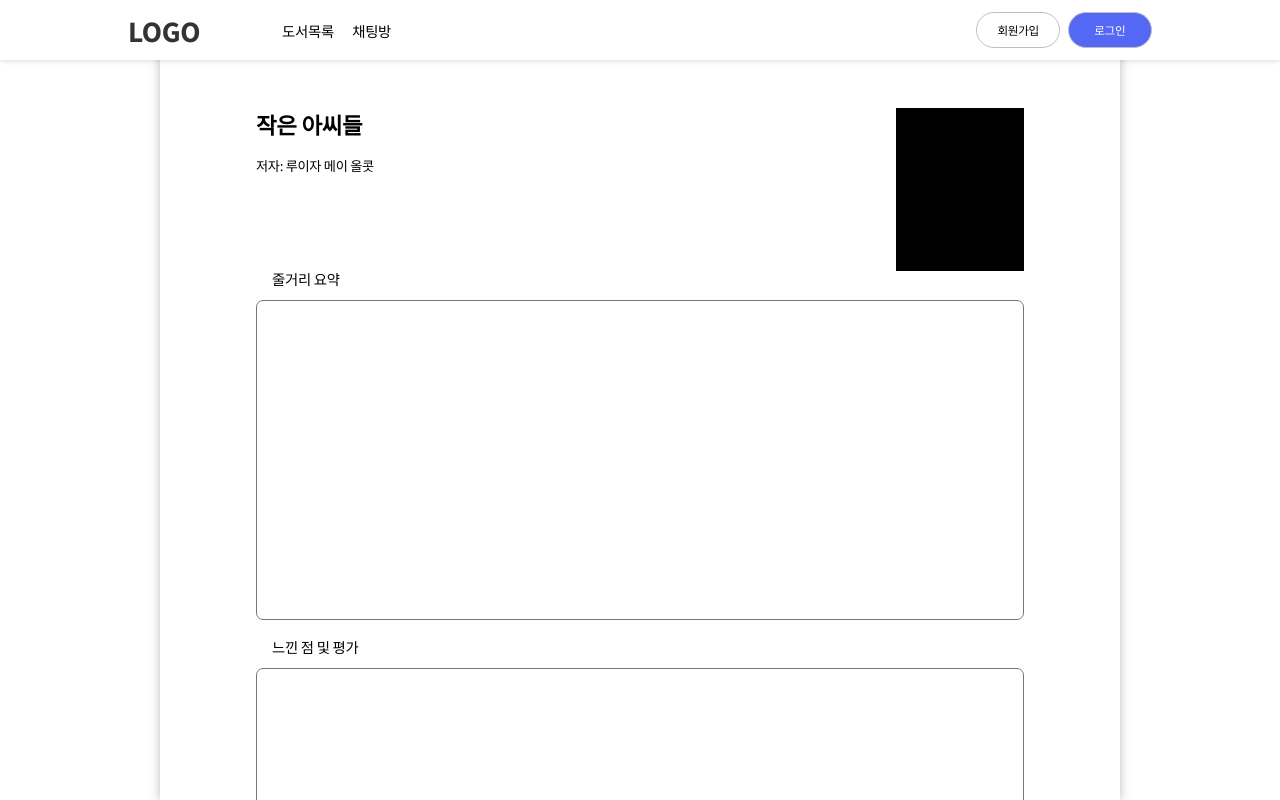
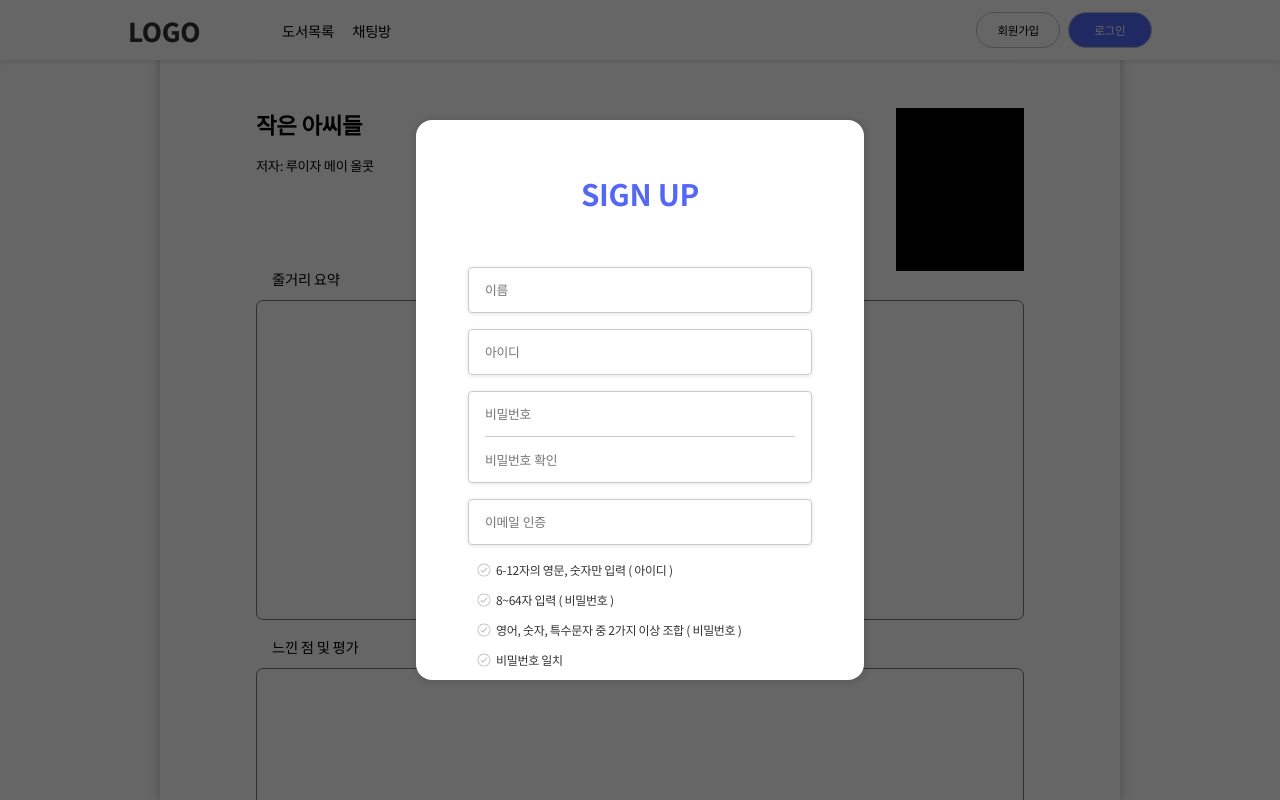
Before and after one commit to cumedang/2024capstone, a React (Create React App) app in the folder src/main/java/frontend/: page /search/1/BookReports in a window 1280 px wide. Both pictures are taken after a click on the button "회원가입". Built offline with nearby package versions, Linux system fonts and the light colour scheme; data requests are answered from the project's data file.

Commit message:
Add signup

```diff
--- a/src/main/java/frontend/src/components/Login.jsx
+++ b/src/main/java/frontend/src/components/Login.jsx
@@ -7,7 +7,7 @@ import styles from "../styles/components/Login.module.css";
 import kakaoImg from "../img/kakao.png";
 import naverImg from "../img/naver.png";
 
-const Login = ({ onClose }) => {
+const Login = ({ onClose, onSignUp }) => {
   const [saveInfo, setSaveInfo] = useState(false);
 
   const toggleSaveInfo = () => {
@@ -41,7 +41,7 @@ const Login = ({ onClose }) => {
           </div>
           <button className={styles.loginBtn}>로그인</button>
           <div className={styles.util}>
-            <span>회원가입</span>
+            <span onClick={onSignUp}>회원가입</span>
             <div className={styles.find}>
               <span>아이디 찾기</span>
               <div>|</div>
--- a/src/main/java/frontend/src/components/SignUp.jsx
+++ b/src/main/java/frontend/src/components/SignUp.jsx
@@ -1,8 +1,150 @@
-import React from "react";
+import React, { useEffect, useState } from "react";
+import {
+  IoIosCheckmarkCircle,
+  IoIosCheckmarkCircleOutline,
+} from "react-icons/io";
 import styles from "../styles/components/SignUp.module.css";
 
-const SignUp = () => {
-  return <div>SignUp</div>;
+const SignUp = ({ onClose }) => {
+  const [id, setId] = useState("");
+  const [password, setPassword] = useState("");
+  const [confirmPassword, setConfirmPassword] = useState("");
+
+  const [idValid, setIdValid] = useState({
+    lengthValid: false,
+    conditionValid: false,
+  });
+  const [passwordLength, setPasswordLength] = useState(0);
+  const [passwordCriteria, setPasswordCriteria] = useState({
+    hasNumbers: false,
+    hasSymbols: false,
+  });
+  const [passwordMatch, setPasswordMatch] = useState(false);
+
+  const [allValid, setAllValid] = useState(false);
+
+  const handleIdChange = (e) => {
+    const { value } = e.target;
+    setId(value);
+    setIdValid({
+      lengthValid: value.length >= 6 && value.length <= 12,
+      conditionValid: /^[A-Za-z0-9]+$/.test(value),
+    });
+  };
+
+  const handlePasswordChange = (e) => {
+    const { value } = e.target;
+    setPassword(value);
+    setPasswordLength(value.length >= 8 && value.length <= 64);
+    setPasswordCriteria({
+      hasNumbers: /\d/.test(value),
+      hasSymbols: /[!@#$%^&*(),.?":{}|<>]/.test(value),
+    });
+    setPasswordMatch(confirmPassword === value);
+  };
+
+  const handleConfirmPasswordChange = (e) => {
+    const { value } = e.target;
+    setConfirmPassword(value);
+    setPasswordMatch(value === password);
+  };
+
+  const isIdValid = idValid.lengthValid && idValid.conditionValid;
+  const isPasswordValid =
+    passwordLength &&
+    (passwordCriteria.hasNumbers || passwordCriteria.hasSymbols);
+
+  useEffect(() => {
+    const isValid =
+      isIdValid && passwordLength && isPasswordValid && passwordMatch;
+    setAllValid(isValid);
+  }, [isIdValid, passwordLength, isPasswordValid, passwordMatch]);
+
+  const handleClose = () => {
+    onClose();
+  };
+
+  const handleModalClick = (e) => {
+    e.stopPropagation();
+  };
+
+  return (
+    <div className={styles.align} onClick={handleClose}>
+      <div className={styles.container} onClick={handleModalClick}>
+        <div className={styles.scrollBox}>
+          <div className={styles.inner}>
+            <span className={styles.title}>SIGN UP</span>
+            <div className={styles.input}>
+              <input placeholder="이름"></input>
+              <input
+                placeholder="아이디"
+                value={id}
+                onChange={handleIdChange}
+              ></input>
+              <div className={styles.password}>
+                <div>
+                  <input
+                    type="password"
+                    placeholder="비밀번호"
+                    value={password}
+                    onChange={handlePasswordChange}
+                  ></input>
+                </div>
+                <div>
+                  <input
+                    type="password"
+                    placeholder="비밀번호 확인"
+                    value={confirmPassword}
+                    onChange={handleConfirmPasswordChange}
+                  ></input>
+                </div>
+              </div>
+              <input placeholder="이메일 인증"></input>
+            </div>
+            <div className={styles.vaildCheckContainer}>
+              <div className={styles.validCheck}>
+                {isIdValid ? (
+                  <IoIosCheckmarkCircle className={styles.activeIcon} />
+                ) : (
+                  <IoIosCheckmarkCircleOutline />
+                )}
+                <span>6-12자의 영문, 숫자만 입력 ( 아이디 )</span>
+              </div>
+              <div className={styles.validCheck}>
+                {passwordLength ? (
+                  <IoIosCheckmarkCircle className={styles.activeIcon} />
+                ) : (
+                  <IoIosCheckmarkCircleOutline />
+                )}
+                <span>8~64자 입력 ( 비밀번호 )</span>
+              </div>
+              <div className={styles.validCheck}>
+                {isPasswordValid ? (
+                  <IoIosCheckmarkCircle className={styles.activeIcon} />
+                ) : (
+                  <IoIosCheckmarkCircleOutline />
+                )}
+                <span>
+                  영어, 숫자, 특수문자 중 2가지 이상 조합 ( 비밀번호 )
+                </span>
+              </div>
+              <div className={styles.validCheck}>
+                {passwordMatch ? (
+                  <IoIosCheckmarkCircle className={styles.activeIcon} />
+                ) : (
+                  <IoIosCheckmarkCircleOutline />
+                )}
+                <span>비밀번호 일치</span>
+              </div>
+            </div>
+            <button className={styles.signUpBtn} disabled={!allValid}>
+              회원가입
+            </button>
+          </div>
+        </div>
+      </div>
+    </div>
+  );
 };
 
 export default SignUp;
--- a/src/main/java/frontend/src/components/TopNavbar.jsx
+++ b/src/main/java/frontend/src/components/TopNavbar.jsx
@@ -2,10 +2,12 @@ import React, { useState } from "react";
 import styles from "../styles/components/TopNavbar.module.css";
 import { useNavigate } from "react-router-dom";
 import Login from "./Login";
+import SignUp from "./SignUp";
 
 const TopNavbar = () => {
   const navigate = useNavigate();
   const [loginActive, setLoginActive] = useState(false);
+  const [signUpActive, setSignUpActive] = useState(false);
 
   const navigatePage = (page) => {
     navigate(`/${page}`);
@@ -13,7 +15,16 @@ const TopNavbar = () => {
 
   return (
     <>
-      {loginActive && <Login onClose={() => setLoginActive(false)} />}
+      {loginActive && (
+        <Login
+          onClose={() => setLoginActive(false)}
+          onSignUp={() => {
+            setSignUpActive(true);
+            setLoginActive(false);
+          }}
+        />
+      )}
+      {signUpActive && <SignUp onClose={() => setSignUpActive(false)} />}
       <div className={styles.container}>
         <div className={styles.inner}>
           <div className={styles.logo}>
@@ -36,7 +47,14 @@ const TopNavbar = () => {
             <span>채팅방</span>
           </div>
           <div className={styles.util}>
-            <button className={styles.signup}>회원가입</button>
+            <button
+              className={styles.signup}
+              onClick={() => {
+                setSignUpActive(true);
+              }}
+            >
+              회원가입
+            </button>
             <button
               className={styles.login}
               onClick={() => {
--- a/src/main/java/frontend/src/styles/components/Login.module.css
+++ b/src/main/java/frontend/src/styles/components/Login.module.css
@@ -10,7 +10,7 @@
 }
 
 .container {
-  padding: 2.85rem 3.0625rem 3.75rem;
+  padding: 3.25rem 3.0625rem 3.75rem;
   width: 28rem;
   height: auto;
   background-color: #fff;
@@ -28,7 +28,7 @@
 
 .title {
   margin-bottom: 3.25rem;
-  font-size: 1.8rem;
+  font-size: 2rem;
   font-weight: 700;
   color: #5467f5;
 }
@@ -125,6 +125,10 @@
   gap: 0.35rem;
 }
 
+.find>div {
+  cursor: default;
+}
+
 .contour {
   display: flex;
   align-items: center;
--- a/src/main/java/frontend/src/styles/components/SignUp.module.css
+++ b/src/main/java/frontend/src/styles/components/SignUp.module.css
@@ -0,0 +1,149 @@
+.align {
+  display: flex;
+  justify-content: center;
+  align-items: center;
+  position: absolute;
+  z-index: 10000;
+  width: 100vw;
+  height: 100vh;
+  background-color: rgba(0, 0, 0, 60%);
+}
+
+.container {
+  width: 28rem;
+  height: auto;
+  background-color: #fff;
+  border-radius: 16px;
+  box-shadow: 1px 1px 6px 3px rgba(0, 0, 0, 0.1);
+}
+
+.scrollBox {
+  width: 100%;
+  height: 35rem;
+  overflow-y: scroll;
+}
+
+.scrollBox::-webkit-scrollbar {
+  display: none;
+}
+
+.inner {
+  margin: 3.25rem;
+  display: flex;
+  flex-direction: column;
+  align-items: center;
+}
+
+.title {
+  margin-bottom: 3.25rem;
+  font-size: 1.85rem;
+  font-weight: 700;
+  color: #5467f5;
+}
+
+.input {
+  display: flex;
+  flex-direction: column;
+  align-items: center;
+  gap: 1rem;
+  margin-bottom: 1rem;
+  width: 100%;
+}
+
+.input input {
+  font-family: "Inter", sans-serif;
+}
+
+.input input::placeholder {
+  font-size: 0.8rem;
+}
+
+.input>input,
+.password {
+  width: 100%;
+  padding: 0 1rem;
+  border-radius: 4px;
+  border: 1px solid #ccc;
+  box-shadow: 0px 1px 4px rgba(0, 0, 0, 0.1);
+}
+
+.input>input {
+  height: 2.875rem;
+  outline: none;
+}
+
+.password {
+  display: flex;
+  flex-direction: column;
+  height: 5.75rem;
+}
+
+.password>div {
+  display: flex;
+  align-items: center;
+  flex-direction: row;
+  height: 50%;
+}
+
+.password>div:first-child {
+  border-bottom: 1px solid #ccc;
+}
+
+.password>div>input {
+  width: 100%;
+  outline: none;
+  border: none;
+}
+
+.vaildCheckContainer {
+  width: 100%;
+  margin-bottom: 1.25rem;
+}
+
+.validCheck {
+  align-self: baseline;
+  display: flex;
+  align-items: center;
+  gap: 0.25rem;
+  padding-left: 0.5rem;
+  margin-bottom: 0.75rem;
+}
+
+.validCheck>svg {
+  font-size: 1rem;
+  color: #c0c0c0;
+}
+
+.activeIcon {
+  color: #5467f5 !important;
+}
+
+.validCheck>span {
+  font-size: 0.75rem;
+  color: #333;
+  padding-bottom: 0.0625rem;
+}
+
+.signUpBtn {
+  margin-bottom: 0.75rem;
+  width: 100%;
+  height: 2.75rem;
+  border-radius: 4px;
+  border: none;
+  outline: none;
+  background-color: #5467f5;
+  color: #fff;
+  font-size: 1rem;
+  font-weight: 500;
+  cursor: pointer;
+  transition: all .1s ease;
+}
+
+.signUpBtn:disabled {
+  background-color: #808080;
+  pointer-events: none;
+}
+
+.signUpBtn:hover {
+  background-color: #4457e5;
+}
```
